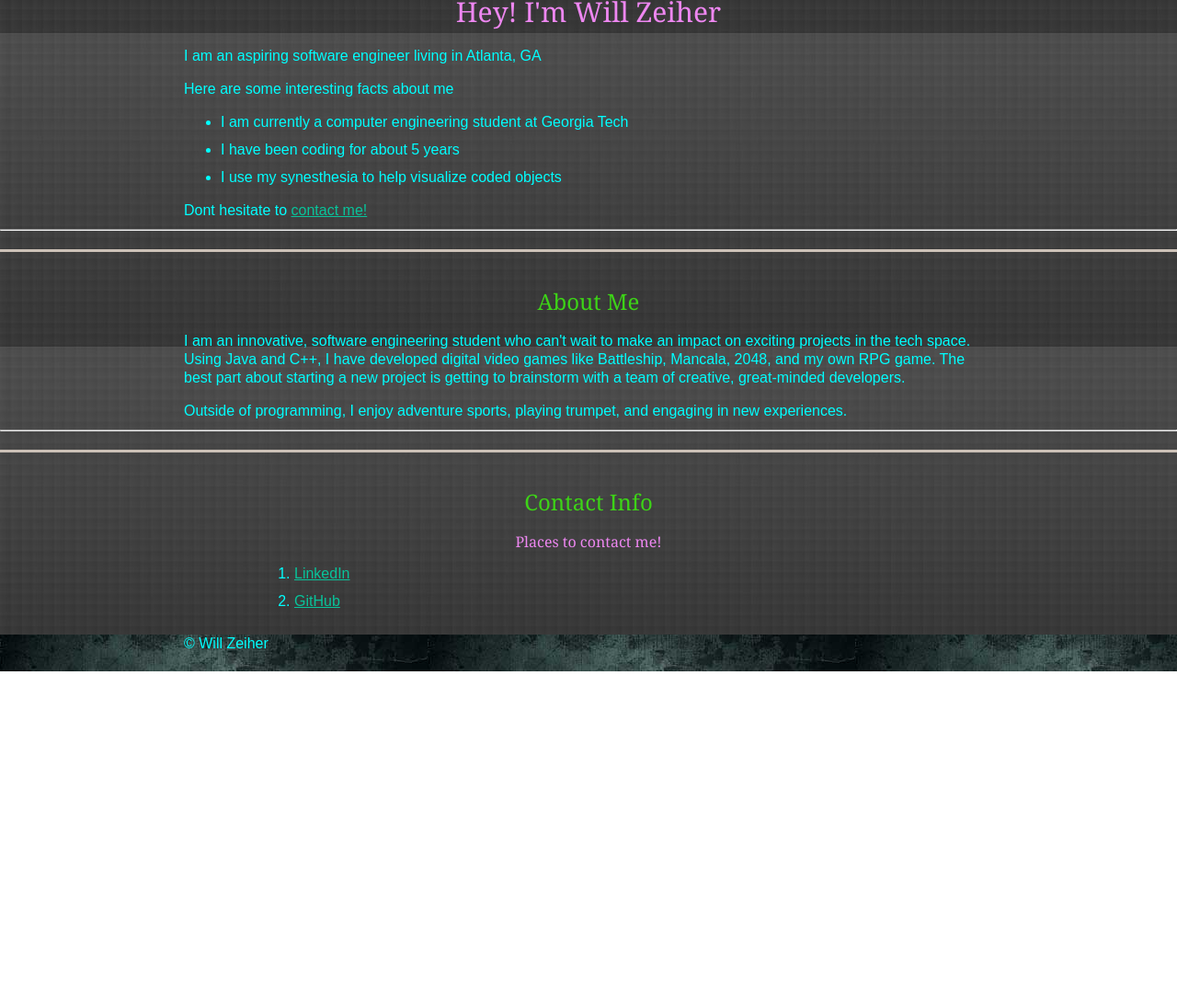
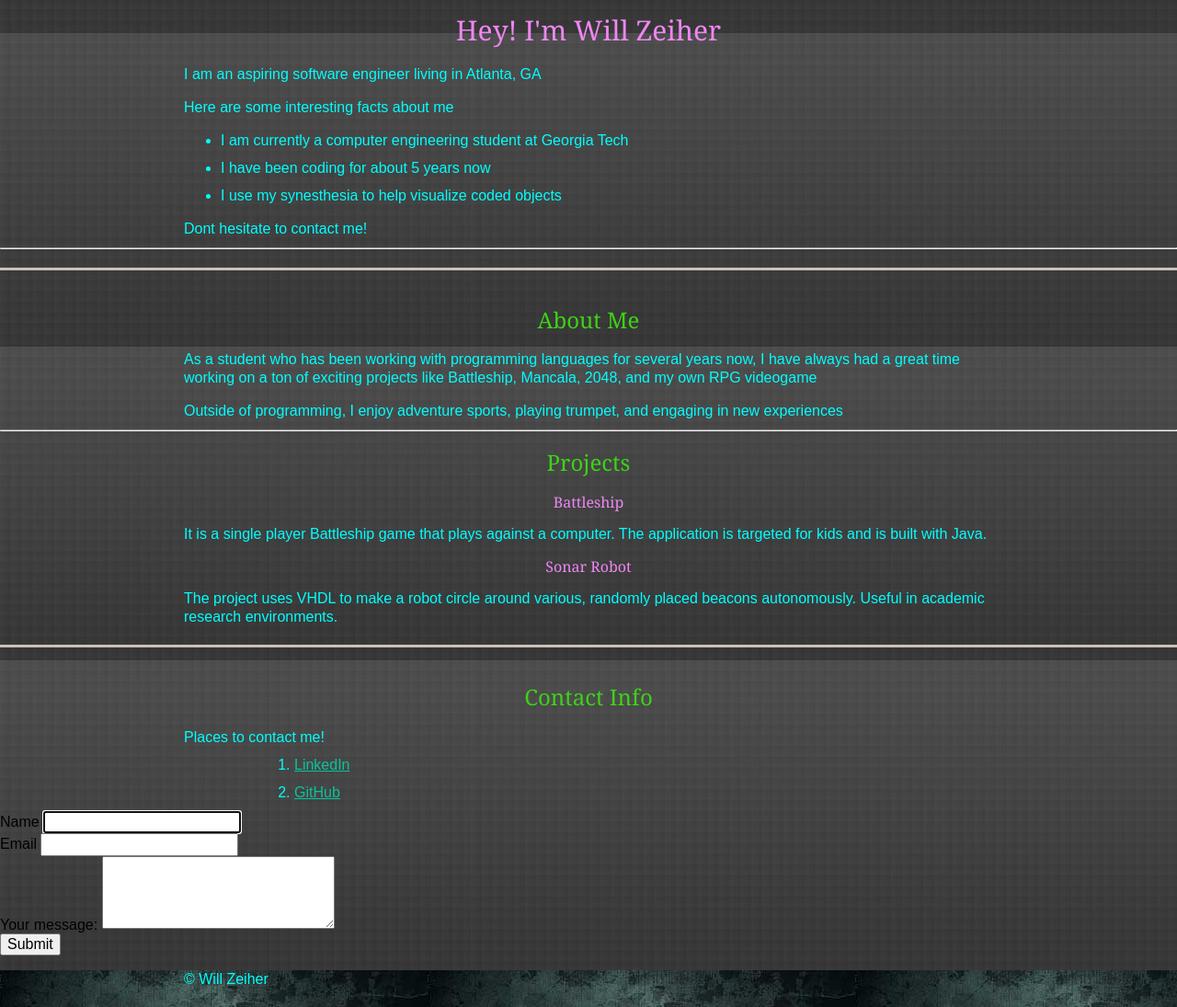
Before and after one commit to wzeiher3/WillZeiher.github.io, a plain HTML site: page index.html in a window 1280 px wide. Shown: the part 646-1741 px from the top of the page at 92% size. Before the commit the page ends 1376 px from the top, so only its background shows below. Drawn offline with nearby package versions, Linux system fonts and the light colour scheme; a script that the page names is missing.

Commit message:
Update index.html

```diff
--- a/index.html
+++ b/index.html
@@ -10,6 +10,15 @@
   <body>
 
       <header>
+        <h1>Will Zeiher</h1>
+        <nav>
+            <ul>
+				      <li><a href="#about">About</a></li>
+              <li><a href="#projects">Projects</a></li>
+              <li><a href="#contact">Contact</a></li>
+            </ul>
+        </nav>
+
         <div class="name">Will Zeiher</div>
         <h2>Software Engineer</h2>
       </header>
@@ -25,35 +34,72 @@
             <p>Here are some interesting facts about me<p>
             <ul>
                 <li>I am currently a computer engineering student at Georgia Tech</li>
-                <li>I have been coding for about 5 years</li>
+                <li>I have been coding for about 5 years now</li>
                 <li>I use my synesthesia to help visualize coded objects</li>
             </ul>
 
-            <p>Dont hesitate to <a href="#contact">contact me!</a></p>
+            <p>Dont hesitate to contact me!</p>
         </section>
         <hr>
         <!--About Me -->
-        <article>
+        <section id="about">
           <h2 class="general-border">About Me</h2>
-            <p>I am an innovative, software engineering student who can't wait to make an impact on exciting projects in the tech space. Using Java and C++, I have developed digital video games like Battleship, Mancala, 2048, and my own RPG game. The best part about starting a new project is getting to brainstorm with a team of creative, great-minded developers.</p>
+            <p>As a student who has been working with programming languages for several years now, I have always had a great time working on a ton of exciting projects like Battleship, Mancala, 2048, and my own RPG videogame</p>
 
-            <p>Outside of programming, I enjoy adventure sports, playing trumpet, and engaging in new experiences.</p>
-        </article>
+            <p>Outside of programming, I enjoy adventure sports, playing trumpet, and engaging in new experiences</p>
+        </section>
       <hr>
+
+      <!--Projects-->
+      <section id="projects">
+        <h2>Projects</h2>
+        <h3>Battleship</h3>
+          <p>It is a single player Battleship game that plays against a computer.
+             The application is targeted for kids and is built with Java.
+          </p>
+
+        <h3>Sonar Robot</h3>
+        <p>The project uses VHDL to make a robot circle around various, randomly placed beacons autonomously. Useful in
+          academic research environments.
+        </p>
+      </section>
+
       <!--Contact-->
       <section id="contact">
           <h2 class="general-border">Contact Info</h2>
-            <h3>Places to contact me!</h3>
+            <p>Places to contact me!</p>
             <ol>
               <li>
-                <a href="https://linkedin.com/in/will-zeiher-3b3355185" target="_blank">LinkedIn</a>
+                <a href="linkedin.com/in/will-zeiher-3b3355185">LinkedIn</a>
               </li>
               <li>
-                <a href="https://github.com/wzeiher3" target="_blank">GitHub</a>
+                <a href="https://github.com/wzeiher3">GitHub</a>
              </li>
           </ol>
-      </section>
 
+          <form>
+            <label for="Name">Name</label>
+            <input id="Name" type="text" name="name"
+             autofocus="on" maxlength="20" required />
+          </form>
+
+          <form>
+            <label for="Email">Email</label>
+            <input id="Email" type="text" name="email"
+             autofocus="on" maxlength="20" required />
+          </form>
+
+          <form>
+            <label for="form-message">Your message:</label>
+            <textarea id="form-message" name="message"
+            rows="4" cols="25"></textarea>
+          </form>
+
+          <form>
+            <button type="submit">Submit</button>
+          </form>
+
+        </section>
       </main>
 
       <footer>
```
